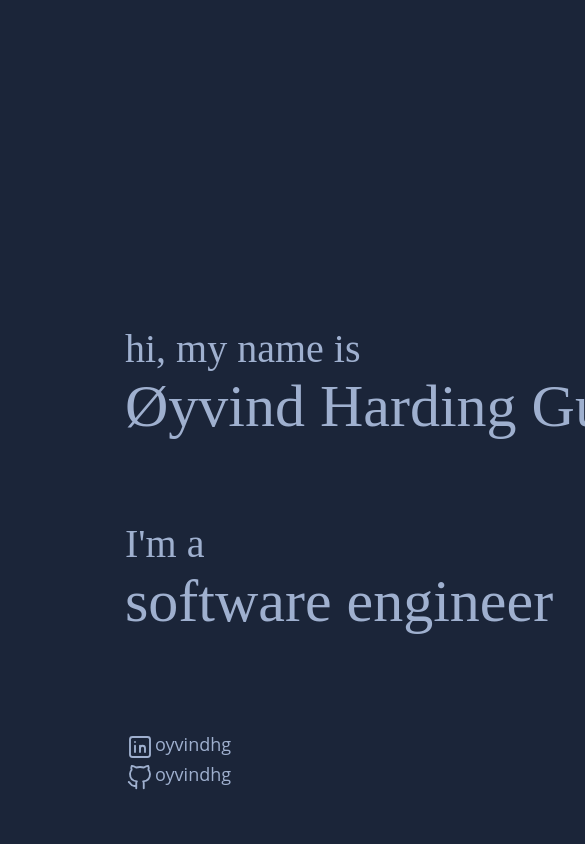
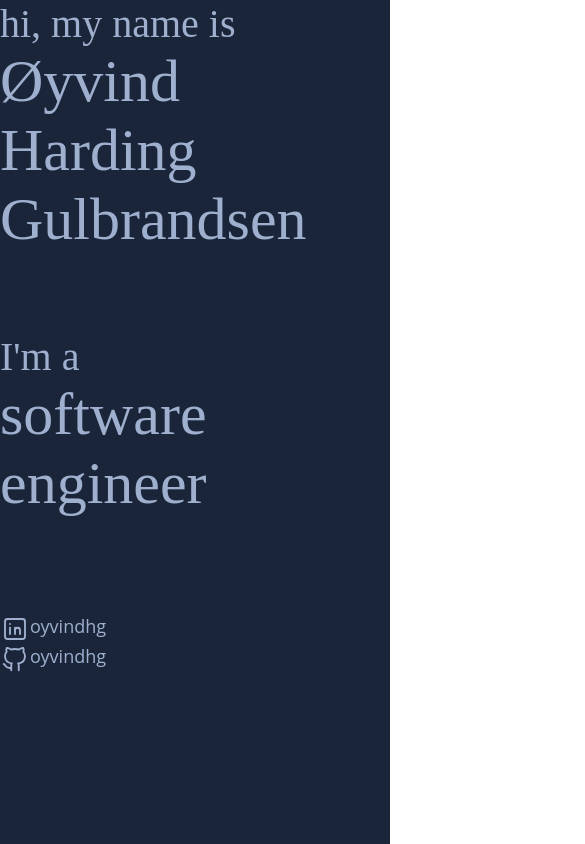
Before and after one commit to oyvindhg/oyvindhg.github.io, a React (Create React App) app: page / in a window 390 px wide. Shown: the top 844 px of the page, 585 px wide, since content can reach past the window. Built offline with nearby package versions, Linux system fonts and the light colour scheme.

Commit message:
Add simple mobile styling

```diff
--- a/src/HomePage.css
+++ b/src/HomePage.css
@@ -1,7 +1,12 @@
 .home-page {
     background-color: #1B2539;
-    padding-left: 125px;
     min-height: 100vh;
-    min-width: 100vh;
     color: #9FB0CF;
   }
+
+@media (min-width: 600px) {
+.home-page-content {
+      margin-left: 125px;
+      padding-top: 325px;
+    }
+  }
--- a/src/HomePage.tsx
+++ b/src/HomePage.tsx
@@ -6,8 +6,10 @@ import ContactInformation from './ContactInformation';
 function HomePage() {
     return (
         <div className="home-page">
-            <Introduction />
-            <ContactInformation />
+            <div className="home-page-content">
+                <Introduction />
+                <ContactInformation />
+            </div>
         </div>
     );
 }
--- a/src/Introduction.css
+++ b/src/Introduction.css
@@ -1,5 +1,4 @@
 .introduction {
-    padding-top: 325px;
     font-family: 'Work Sans';
     font-style: normal;
     font-weight: 300;
```
